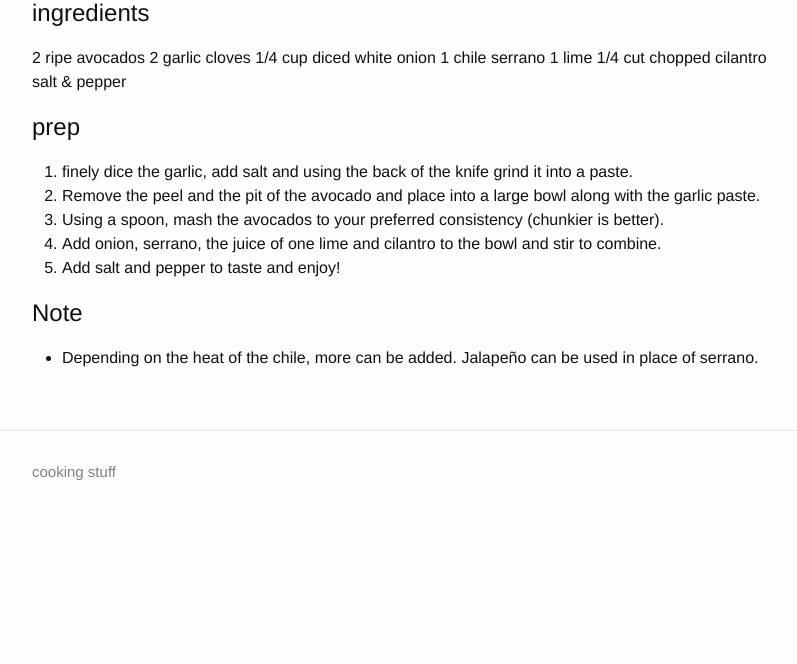
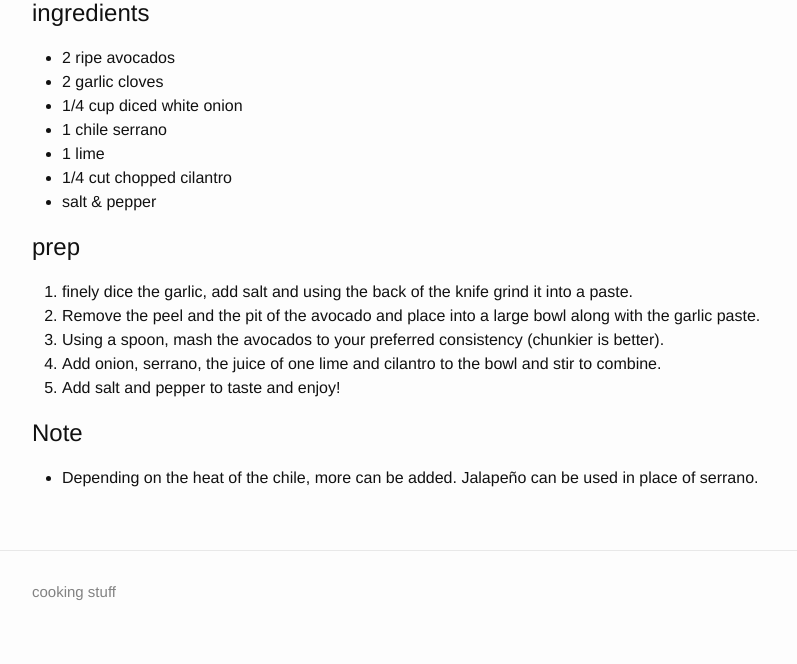
Before and after one commit to fn-cooking/fn-cooking.github.io, a Jekyll site: the page built from _recipes/guacamole.md, in a window 1280 px wide. Shown: the part 484-1148 px from the top of the page, without its empty margins (238-1035 px from the left). Built offline with Jekyll 4.4.1, drawn with Linux system fonts in a browser that asks for light colours; before the commit the page ends 1028 px from its top, so only the background shows below that.

```diff
--- a/_recipes/guacamole.md
+++ b/_recipes/guacamole.md
@@ -6,13 +6,13 @@ title: Guacamole
 
 # ingredients
 
-2 ripe avocados
-2 garlic cloves
-1/4 cup diced white onion
-1 chile serrano
-1 lime
-1/4 cut chopped cilantro
-salt & pepper
+* 2 ripe avocados
+* 2 garlic cloves
+* 1/4 cup diced white onion
+* 1 chile serrano
+* 1 lime
+* 1/4 cut chopped cilantro
+* salt & pepper
 
 # prep
 
```
